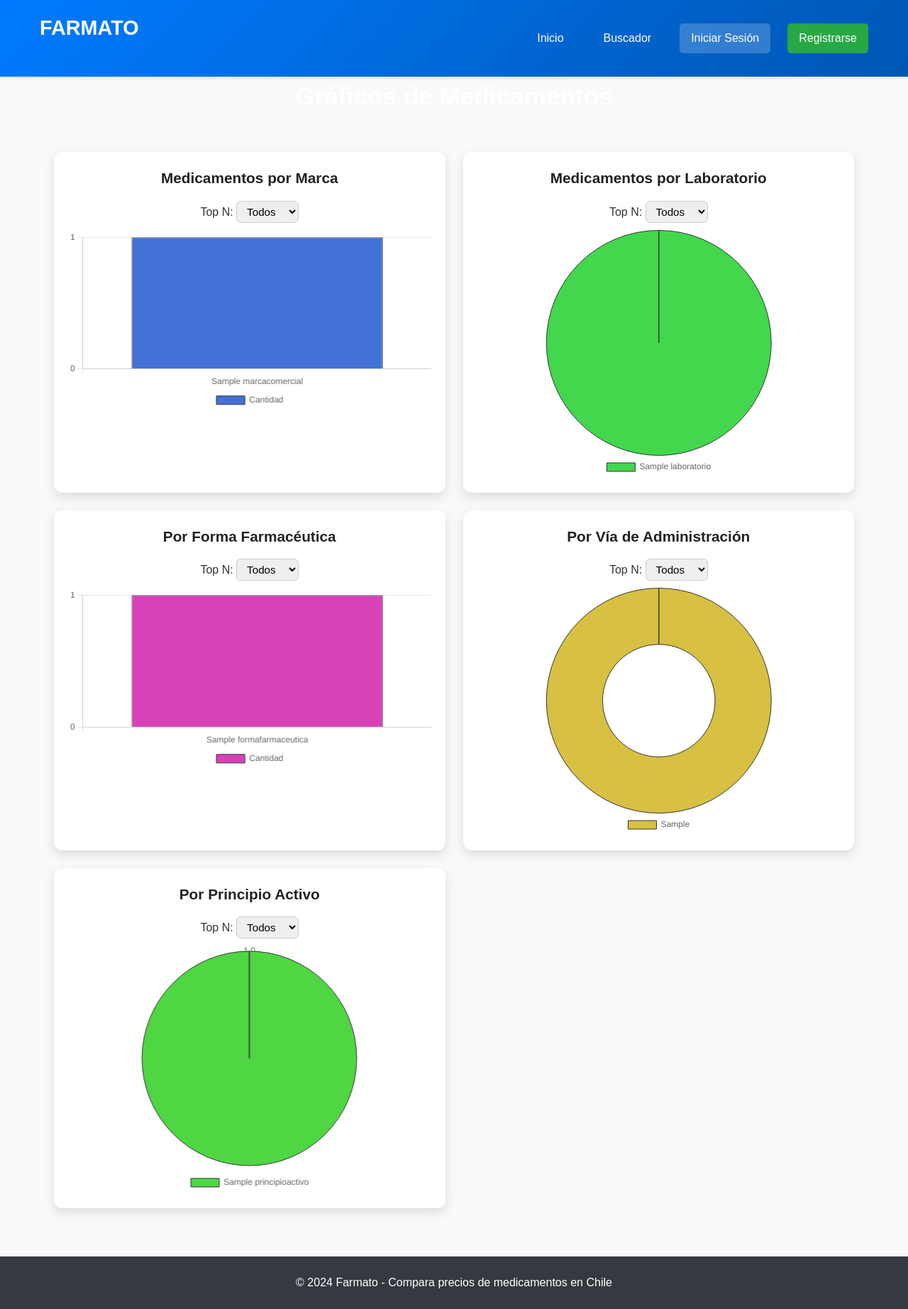
After one commit to Masacor/APT_Test, a Django app: page /dashboard/medicamentos/graficos/ in a window 1280 px wide. The commit adds this page. Shown: the whole page at 71% size. Run offline with Django 5.2, Linux system fonts and the light colour scheme; tables that the repository leaves empty hold one stand-in row (values such as "Sample post").

Commit message:
19: agregando grafico de medicamentos

```diff
--- a/comparador/models.py
+++ b/comparador/models.py
@@ -71,6 +71,10 @@ class PrecioFarmacia(models.Model):
     preciooferta = models.DecimalField(max_digits=10, decimal_places=2, blank=True, null=True)
     fecharegistro = models.DateField(default=date.today)
     presentacionurl = models.CharField(max_length=255, blank=True, null=True)
+    pf_urlfoto = models.CharField(max_length=255, blank=True, null=True)
+    pf_descripcion = models.CharField(max_length=255, blank=True, null=True)
+
+
 
     class Meta:
         db_table = 'preciofarmacia'
--- /dev/null
+++ b/comparador/static/css/admin_medicamento_graficos.css
@@ -0,0 +1,49 @@
+h1 {
+    text-align: center;
+    margin-bottom: 30px;
+    font-size: 2.2rem;
+    color: #ffffff;
+}
+
+.chart-grid {
+    display: grid;
+    grid-template-columns: repeat(auto-fill, minmax(450px, 1fr));
+    gap: 25px;
+    padding: 20px;
+}
+
+.chart-card {
+    background: #FFFFFF;
+    border-radius: 12px;
+    box-shadow: 0 6px 15px rgba(0,0,0,0.12);
+    padding: 20px;
+    transition: transform 0.2s ease, box-shadow 0.2s ease;
+}
+
+.chart-card:hover{
+    transform: translateY(-5px);
+    box-shadow: 0 10px 25px rgba(0,0,0,0.18);
+}
+
+.chart-card h3 {
+    text-align: center;
+    margin-bottom: 15px;
+    font-size: 1.3rem;
+    color: #222;
+}
+
+.chart-controls {
+    text-align: center;
+    margin-bottom: 10px;
+}
+
+.chart-controls select {
+    padding: 5px 10px;
+    border-radius: 6px;
+    border: 1px solid #ccc;
+    font-size: 0.95rem;
+}
+
+canvas{
+    max-height: 350px;
+}
--- /dev/null
+++ b/comparador/static/js/admin_medicamento_graficos.js
@@ -0,0 +1,84 @@
+// ==========================
+// UTILIDADES
+// ==========================
+
+// Generar paleta de colores armoniosa
+function generarColores(n){
+    const baseHue = Math.floor(Math.random()*360);
+    const colores = [];
+    for(let i=0;i<n;i++){
+        colores.push(`hsl(${(baseHue + i*30)%360}, 65%, 55%)`);
+    }
+    return colores;
+}
+
+// Crear o actualizar gráfico
+function crearChart(id, tipo, labels, data){
+    const ctx = document.getElementById(id);
+    if(!ctx) return;
+
+    // Destruir gráfico previo si existe
+    if(ctx.chart) ctx.chart.destroy();
+
+    ctx.chart = new Chart(ctx, {
+        type: tipo,
+        data: {
+            labels: labels.length ? labels : ["Sin datos"],
+            datasets: [{
+                label: "Cantidad",
+                data: data.length ? data : [0],
+                backgroundColor: generarColores(data.length || 1),
+                borderColor: "#333",
+                borderWidth: 1
+            }]
+        },
+        options: {
+            responsive: true,
+            plugins: {
+                legend: { display: true, position: "bottom" },
+                tooltip: { enabled: true, mode: 'index', intersect: false }
+            },
+            scales: tipo.includes("bar") || tipo.includes("line") ? {
+                y: { beginAtZero: true, ticks: { stepSize: 1 } }
+            } : {}
+        }
+    });
+}
+
+// ==========================
+// RENDER DE DATOS
+// ==========================
+
+const datosDjango = JSON.parse(document.getElementById("datos-django").textContent);
+
+// Tipos de gráficos distintos
+const tipos = {
+    "chartMarca": "bar",
+    "chartLaboratorio": "pie",
+    "chartForma": "bar",
+    "chartVia": "doughnut",
+    "chartPrincipio": "polarArea"
+};
+
+// Renderizar gráfico con Top N opcional
+function renderChart(id, topN){
+    const labels = datosDjango[id].labels;
+    const data = datosDjango[id].data;
+
+    if(topN>0){
+        crearChart(id, tipos[id], labels.slice(0, topN), data.slice(0, topN));
+    } else {
+        crearChart(id, tipos[id], labels, data);
+    }
+}
+
+// Render inicial todos los gráficos
+Object.keys(datosDjango).forEach(id => renderChart(id, 0));
+
+// Event listener para Top N
+document.querySelectorAll(".top-n").forEach(sel=>{
+    sel.addEventListener("change", function(){
+        const topN = parseInt(this.value);
+        renderChart(this.dataset.chart, topN);
+    });
+});
--- a/comparador/templates/admin_dashboard.html
+++ b/comparador/templates/admin_dashboard.html
@@ -62,8 +62,8 @@
             <h3>Gráficos de Usuarios</h3>
         </a>
 
-        <a href="{% url 'admin_usuario_graficos' %}" class="admin-card">
-            <h3>Gráficos de Medicamentos Guardados</h3>
+        <a href="{% url 'admin_medicamento_graficos' %}" class="admin-card">
+            <h3>Gráficos de Medicamentos</h3>
         </a>
 
         <a href="{% url 'admin_usuario_graficos' %}" class="admin-card">
--- /dev/null
+++ b/comparador/templates/admin_medicamento_graficos.html
@@ -0,0 +1,41 @@
+{% extends 'base.html' %}
+{% load static %}
+
+{% block extra_css %}
+<link rel="stylesheet" href="{% static 'css/admin_medicamento_graficos.css' %}">
+<script src="https://cdn.jsdelivr.net/npm/chart.js"></script>
+{% endblock %}
+
+{% block content %}
+
+<h1>Gráficos de Medicamentos</h1>
+
+<div class="chart-grid">
+
+    {% for chart_id, chart_name in graficos.items %}
+    <div class="chart-card">
+        <h3>{{ chart_name }}</h3>
+        <div class="chart-controls">
+            <label>Top N:
+                <select class="top-n" data-chart="{{ chart_id }}">
+                    <option value="0">Todos</option>
+                    <option value="3">Top 3</option>
+                    <option value="5">Top 5</option>
+                    <option value="10">Top 10</option>
+                </select>
+            </label>
+        </div>
+        <canvas id="{{ chart_id }}"></canvas>
+    </div>
+    {% endfor %}
+
+</div>
+
+<!-- Datos de Django en JSON -->
+<script id="datos-django" type="application/json">
+{{ datos_json|safe }}
+</script>
+
+<script src="{% static 'js/admin_medicamento_graficos.js' %}"></script>
+
+{% endblock %}
--- a/comparador/urls.py
+++ b/comparador/urls.py
@@ -24,6 +24,7 @@ urlpatterns = [
 
 
 
+    # ------------------------------ CRUDS
 
     # ADMIN
     path('dashboard/', views.admin_dashboard, name='admin_dashboard'),
@@ -53,12 +54,18 @@ urlpatterns = [
     path('dashboard/principioactivo/', views.principioactivo, name='admin_principioactivo'),
 
 
+
+    # --------------------------- GRAFICOS
     # GRAFICOS USUARIOS
     path('dashboard/usuarios/graficos/', views.admin_usuario_graficos, name='admin_usuario_graficos'),
+
+    # GRAFICOS MEDICAMENTOS
+    path("dashboard/medicamentos/graficos/", views.admin_medicamento_graficos, name="admin_medicamento_graficos"),
 
 
 
 
+    # ----------------------------- CRUDS QUE FALTAN
     # LOS QUE FALTAN
     # MEDICAMENTO_PRINCIPIO
     # path('dashboard/medicamento_principio/', views.medicamento_principio, name='admin_medicamento_principio'),
--- a/comparador/views.py
+++ b/comparador/views.py
@@ -5,54 +5,16 @@ from django.contrib.auth.models import User
 from django.contrib.auth.hashers import make_password, check_password# Para sign up
 import re # Para sign up
 from datetime import datetime, date # Para sign up
-from .models import Presentacion, PrincipioActivo, Usuario, PrecioFarmacia, Medicamento, MedicamentoPrincipio, Laboratorio, MarcaComercial, FormaFarmaceutica, ViasAdministracion, Guardado
-from django.db.models import Min, Max
+from .models import Presentacion, PrincipioActivo, Usuario, PrecioFarmacia, Medicamento, MedicamentoPrincipio, Laboratorio, MarcaComercial, FormaFarmaceutica, ViasAdministracion, Guardado, Region, Comuna
+from django.db.models import Min, Max, Count
 from django.http import Http404, JsonResponse
 from django.db import IntegrityError, transaction
 from django.db.models.deletion import ProtectedError
+import json
 
 
 
-
-# # Index
-# def index(request):
-#     query = request.GET.get('q')  # El texto que el usuario busca
-#     if query:
-#         medicamentos = Presentacion.objects.filter(descripcion__icontains=query)
-#     else:
-#         medicamentos = Presentacion.objects.all()
-
-#     return render(request, 'index.html', {'medicamentos': medicamentos, 'query': query})
-
-# def index(request):
-#     query = request.GET.get('q')
-
-#     if query:
-#         presentaciones = Presentacion.objects.filter(descripcion__icontains=query)
-#     else:
-#         presentaciones = Presentacion.objects.all()
-
-#     resultados = []
-
-#     for p in presentaciones:
-#         # Todos los precios asociados a esa presentación
-#         precios = PrecioFarmacia.objects.filter(idpresentacion=p)
-
-#         # Si hay precios
-#         for precio in precios:
-#             resultados.append({
-#                 'farmacia': precio.idfarmacia.nombrefarmacia,
-#                 'farmacia_url': precio.idfarmacia.url,
-#                 'precio': precio.precio,
-#                 'precio_oferta': precio.preciooferta,
-#                 'presentacion': p.descripcion,
-#                 'medicamento': p.idmedicamento.registrosanitario if p.idmedicamento else "",
-#                 'marca': p.idmedicamento.idmarca.nombremarca if p.idmedicamento and p.idmedicamento.idmarca else "",
-#                 'laboratorio': p.idmedicamento.idlaboratorio.nombrelaboratorio if p.idmedicamento and p.idmedicamento.idlaboratorio else "",
-#             })
-
-#     return render(request, 'index.html', {'resultados': resultados, 'query': query})
-
+# -------------------------------- INDEX
 def index(request):
     query = request.GET.get('q', '')
     resultados = []
@@ -78,50 +40,11 @@ def index(request):
             })
 
     return render(request, 'index.html', {'resultados': resultados, 'query': query})
+# -----------------------------
 
 
-# login
-# def login(request):
-#     if request.method == 'POST':
-#         email = request.POST.get('email')
-#         password = request.POST.get('password')
 
-#         errors = []
-
-#         if not email:
-#             errors.append('El correo electrónico es obligatorio')
-#         elif '@' not in email:
-#             errors.append('Ingresa un correo electrónico válido')
-
-#         if not password:
-#             errors.append('La contraseña es obligatoria')
-#         elif len(password) < 6:
-#             errors.append('La contraseña debe tener al menos 6 caracteres')
-
-#         if errors:
-#             for error in errors:
-#                 messages.error(request, error)
-#         else:
-#             try:
-#                 usuario = Usuario.objects.get(email=email)
-
-#                 # Verificar contraseña
-#                 if usuario.contraseña and check_password(password, usuario.contraseña):
-#                     # Guardamos sesión manualmente
-#                     request.session['usuario_id'] = usuario.idusuario
-#                     request.session['usuario_nombre'] = usuario.nombre
-#                     # messages.success(request, f'¡Bienvenido {usuario.nombre}!')
-#                     return redirect('index')
-#                 else:
-#                     messages.error(request, 'Correo o contraseña incorrectos')
-
-#             except Usuario.DoesNotExist:
-#                 messages.error(request, 'Correo o contraseña incorrectos')
-
-#     return render(request, 'login.html')
-
-
-# --------------------- Login
+# ----------------------------- LOGIN
 def login_usuario(request):
     if request.method == 'POST':
         email = request.POST.get('email')
@@ -156,115 +79,11 @@ def login_usuario(request):
             messages.error(request, 'Correo o contraseña incorrectos.')
 
     return render(request, 'login.html')
-
-# ----------------------  Panel de Admin CRUD
-# def admin_dashboard(request):
-#     if not request.session.get('is_admin'):
-#         return redirect('login')
-
-#     # Crear usuario
-#     # if request.method == 'POST' and 'crear' in request.POST:
-#     #     nombre = request.POST['nombre']
-#     #     correo = request.POST['correo']
-#     #     contraseña = make_password(request.POST['contraseña'])
-#     #     Usuario.objects.create(nombre=nombre, email=correo, contraseña=contraseña)
-#     #     return redirect('admin_dashboard')
-
-#     if request.method == 'POST' and 'crear' in request.POST:
-#         nombre = request.POST['nombre']
-#         correo = request.POST['correo']
-#         contraseña = make_password(request.POST['contraseña'])  # 🔹 hash
-#         Usuario.objects.create(nombre=nombre, email=correo, contraseña=contraseña)
-#         return redirect('admin_dashboard')
-
-#     # Editar usuario
-#     # if request.method == 'POST' and 'editar' in request.POST:
-#     #     usuario_id = request.POST['usuario_id']
-#     #     usuario = get_object_or_404(Usuario, idusuario=usuario_id)
-#     #     usuario.nombre = request.POST['nombre']
-#     #     usuario.email = request.POST['correo']
-#     #     if request.POST['contraseña']:
-#     #         usuario.contraseña = make_password(request.POST['contraseña'])
-#     #     usuario.save()
-#     #     return redirect('admin_dashboard')
-
-#     if request.method == 'POST' and 'editar' in request.POST:
-#         usuario_id = request.POST['usuario_id']
-#         usuario = get_object_or_404(Usuario, idusuario=usuario_id)
-#         usuario.nombre = request.POST['nombre']
-#         usuario.email = request.POST['correo']
-#         if request.POST['contraseña']:
-#             usuario.contraseña = make_password(request.POST['contraseña'])  # 🔹 hash
-#         usuario.save()
-#         return redirect('admin_dashboard')
-
-#     # Eliminar usuario
-#     if request.method == 'POST' and 'eliminar' in request.POST:
-#         usuario_id = request.POST['usuario_id']
-#         usuario = get_object_or_404(Usuario, idusuario=usuario_id)
-#         usuario.delete()
-#         return redirect('admin_dashboard')
-
-
-#     # Listar usuarios
-#     usuarios = Usuario.objects.all()
-#     return render(request, 'admin_dashboard.html', {'usuarios': usuarios})
+# ----------------------------
 
 
 
-# ----------------------- Sign up
-# def signup(request):
-#     if request.method == 'POST':
-#         nombre = request.POST.get('nombre')
-#         email = request.POST.get('email')
-#         password1 = request.POST.get('password1')
-#         password2 = request.POST.get('password2')
-#         fecha_nacimiento = request.POST.get('fecha_nacimiento')
-
-#         errors = []
-
-#         # Validaciones
-#         if not nombre or len(nombre.strip()) < 2:
-#             errors.append('El nombre debe tener al menos 2 caracteres.')
-#         if not email or '@' not in email:
-#             errors.append('Correo electrónico inválido.')
-#         elif Usuario.objects.filter(email=email).exists():
-#             errors.append('Este correo electrónico ya está registrado.')
-#         if not password1 or len(password1) < 6:
-#             errors.append('La contraseña debe tener al menos 6 caracteres.')
-#         elif password1 != password2:
-#             errors.append('Las contraseñas no coinciden.')
-#         try:
-#             fecha_nac = datetime.strptime(fecha_nacimiento, '%Y-%m-%d').date()
-#         except Exception:
-#             errors.append('Fecha de nacimiento inválida.')
-
-#         if errors:
-#             for error in errors:
-#                 messages.error(request, error)
-#             return render(request, 'signup.html')
-
-#         # Crear usuario
-#         try:
-#             Usuario.objects.create(
-#                 nombre=nombre,
-#                 email=email,
-#                 contraseña=make_password(password1),
-#                 fechanacimiento=fecha_nac
-#             )
-#             messages.success(request, '¡Cuenta creada exitosamente! Ahora puedes iniciar sesión.')
-#             return redirect('login')
-#         except Exception as e:
-#             messages.error(request, f'Error al crear la cuenta: {str(e)}')
-
-#     return render(request, 'signup.html')
-import json
-from django.shortcuts import render, redirect
-from django.contrib import messages
-from django.contrib.auth.hashers import make_password
-from .models import Region, Comuna, Usuario
-from datetime import date
-
+# ---------------------------- SIGNUP
 def signup(request):
     if request.method == "POST":
         nombre = request.POST.get("nombre")
@@ -306,9 +125,11 @@ def signup(request):
         "regiones": regiones,
         "comunas_json": json.dumps(comunas_json),
     })
-# -----------------------------------------------------
+# --------------------------------
 
-# ------------------- landing
+
+
+# -------------------------------- lANDING
 def landing(request):
     total_medicamentos = Presentacion.objects.count()
     total_precios = PrecioFarmacia.objects.count()
@@ -319,15 +140,19 @@ def landing(request):
         'total_precios': total_precios,
         'total_usuarios': total_usuarios,
     })
+# ---------------------------------
 
-# --------------- Logout
+
+
+# --------------------------------- LOGOUT
 def logout(request):
     request.session.flush()
     return redirect('landing')
-
-# ---------------------------------------------------
+# ---------------------------------
 
 
+
+# --------------------------------- BUSCADOR_PRUEBA
 def buscador_prueba(request):
     query = request.GET.get('q', '').strip()
     filtros_marcas = request.GET.getlist('marca')
@@ -417,9 +242,11 @@ def buscador_prueba(request):
     }
 
     return render(request, 'buscador_prueba.html', context)
+#--------------------------
 
 
 
+# ------------------------- INFORMACION_PRESENTACION
 def informacion_presentacion(request, descripcion):
     presentacion = get_object_or_404(Presentacion, descripcion=descripcion)
     precios = PrecioFarmacia.objects.filter(idpresentacion=presentacion).order_by('precio')
@@ -429,6 +256,7 @@ def informacion_presentacion(request, descripcion):
         'precios': precios
     }
     return render(request, 'informacion_presentacion.html', context)
+# --------------------------
 
 
 '''
@@ -693,7 +521,7 @@ def guardar_presentacion(request):
 
 
 
-# --------------------- CRUDS de todo
+# ----------------------- CRUDS de todo
 
 # ----------------------- DASHBOARD
 def admin_dashboard(request):
@@ -703,7 +531,9 @@ def admin_dashboard(request):
     return render(request, 'admin_dashboard.html')
 # -----------------------
 
-# -------------------- Usuario
+
+
+# ----------------------- USUARIO
 def admin_usuario(request):
     if not request.session.get('is_admin'):
         return redirect('login')
@@ -741,7 +571,9 @@ def admin_usuario(request):
 
 # --------------------------------
 
-# ------------------------------- Medicamentos
+
+
+# ------------------------------- MEDICAMENTOS
 def admin_medicamentos(request):
     if not request.session.get('is_admin'):
         return redirect('login')
@@ -819,9 +651,11 @@ def admin_medicamentos(request):
         'vias': vias,
     }
     return render(request, 'admin_medicamentos.html', context)
-# ---------------------------------------------------
+# -------------------------------
 
-# ------------------ Presentacion
+
+
+# ------------------------------- PRESENTACION
 from django.shortcuts import render, get_object_or_404, redirect
 from django.contrib import messages
 from .models import Presentacion, Medicamento
@@ -876,7 +710,9 @@ def presentacion(request):
     })
 # ---------------------
 
-# --------------------- Laboratorio
+
+
+# --------------------- LABORATORIO
 def laboratorio(request):
     if not request.session.get('is_admin'):
         return redirect('login')
@@ -930,9 +766,11 @@ def laboratorio(request):
     # Listar todos los laboratorios
     laboratorios = Laboratorio.objects.all().order_by('idlaboratorio')
     return render(request, 'admin_laboratorio.html', {'laboratorios': laboratorios})
-# ---------------------------------------------------------
+# -------------------------------
 
-# --------------------------- Marcacomercial
+
+
+# ------------------------------- MARCACOMERCIAL
 def marcacomercial(request):
     if not request.session.get('is_admin'):
         return redirect('login')
@@ -996,9 +834,11 @@ def marcacomercial(request):
         'marcas': marcas,
     }
     return render(request, 'admin_marcacomercial.html', context)
-# ----------------------------------------
+# -------------------------
 
-# --------------- Vias_administracion
+
+
+# ------------------------- VIAS_ADMINISTRACION
 def vias_administracion(request):
     if not request.session.get('is_admin'):
         return redirect('login')
@@ -1076,9 +916,11 @@ def vias_administracion(request):
         'vias': vias,
     }
     return render(request, 'admin_vias_administracion.html', context)
-# -------------------------------------------------
+# ---------------------------
 
-# ----------------------- FormaFarmaceutica
+
+
+# --------------------------- FORMAFARMACEUTICA
 def formafarmaceutica(request):
     if not request.session.get('is_admin'):
         return redirect('login')
@@ -1133,9 +975,11 @@ def formafarmaceutica(request):
     # Mostrar todas las formas farmacéuticas
     formas = FormaFarmaceutica.objects.all().order_by('idforma')
     return render(request, 'admin_formafarmaceutica.html', {'formas': formas})
-# -----------------------------------
+# --------------------------
 
-# -------------------- PrincipioActivo
+
+
+# -------------------------- PRINCIPIOACTIVO
 def principioactivo(request):
     if not request.session.get('is_admin'):
         return redirect('login')
@@ -1186,7 +1030,7 @@ def principioactivo(request):
     return render(request, 'admin_principioactivo.html', {'principios': principios})
 # --------------------------------
 
-# ----------------------- PrecioFarmacia
+# -------------------------------- PrecioFarmacia
 # ----------------------------------------------------------------------------------------------------------
 
 
@@ -1267,8 +1111,11 @@ def perfil_usuario(request):
         'usuario': usuario,
         'guardados': guardados,
     })
+# ----------------------------
 
 
+
+# ---------------------------- GUARDADOS
 def guaradados(request):
     """Mostrar los guardados del usuario en forma de tarjetas.
 
@@ -1295,7 +1142,7 @@ def guaradados(request):
         'guardados': guardados,
         'usuario': usuario,
     })
-# ----------------------------------------------------------
+# ---------------------------------
 
 
 
@@ -1305,13 +1152,9 @@ def guaradados(request):
 
 
 
-# ------------------------ GRAFICOS DE PRUEBA
-from django.shortcuts import render
-from django.db.models import Count
-from datetime import date
-from .models import Usuario
-import json
+# -----------------------------------------------GRAFICOS DE LAS TABLAS
 
+# ----------------------------- GRAFICO DE TABLA USUARIO
 def admin_usuario_graficos(request):
     usuarios = Usuario.objects.all()
 
@@ -1352,3 +1195,56 @@ def admin_usuario_graficos(request):
     }
 
     return render(request, 'admin_usuario_graficos.html', context)
+# ------------------------------------------------------------------------------------------------------------------------------------
+
+
+
+# ------------------------ GRAFICOS MEDICAMENTOS
+def admin_medicamento_graficos(request):
+    # Por marca
+    por_marca = Medicamento.objects.values("idmarca__nombremarca").annotate(total=Count("idmedicamento")).order_by("-total")
+    marcas_labels = [x["idmarca__nombremarca"] or "Sin marca" for x in por_marca]
+    marcas_data = [x["total"] for x in por_marca]
+
+    # Por laboratorio
+    por_laboratorio = Medicamento.objects.values("idlaboratorio__nombrelaboratorio").annotate(total=Count("idmedicamento")).order_by("-total")
+    lab_labels = [x["idlaboratorio__nombrelaboratorio"] or "Sin laboratorio" for x in por_laboratorio]
+    lab_data = [x["total"] for x in por_laboratorio]
+
+    # Por forma farmacéutica
+    por_forma = Medicamento.objects.values("idforma__nombreforma").annotate(total=Count("idmedicamento")).order_by("-total")
+    forma_labels = [x["idforma__nombreforma"] or "Sin forma" for x in por_forma]
+    forma_data = [x["total"] for x in por_forma]
+
+    # Por vía de administración
+    por_via = Medicamento.objects.values("id_via__via").annotate(total=Count("idmedicamento")).order_by("-total")
+    via_labels = [x["id_via__via"] or "Sin vía" for x in por_via]
+    via_data = [x["total"] for x in por_via]
+
+    # Por principio activo
+    por_principio = MedicamentoPrincipio.objects.values("idprincipio__nombre").annotate(total=Count("idmedicamento")).order_by("-total")
+    principio_labels = [x["idprincipio__nombre"] or "Sin principio" for x in por_principio]
+    principio_data = [x["total"] for x in por_principio]
+
+    # Diccionario de datos
+    datos = {
+        "chartMarca": {"labels": marcas_labels, "data": marcas_data},
+        "chartLaboratorio": {"labels": lab_labels, "data": lab_data},
+        "chartForma": {"labels": forma_labels, "data": forma_data},
+        "chartVia": {"labels": via_labels, "data": via_data},
+        "chartPrincipio": {"labels": principio_labels, "data": principio_data},
+    }
+
+    # Diccionario de nombres de gráficos (para iterar en template)
+    graficos = {
+        "chartMarca": "Medicamentos por Marca",
+        "chartLaboratorio": "Medicamentos por Laboratorio",
+        "chartForma": "Por Forma Farmacéutica",
+        "chartVia": "Por Vía de Administración",
+        "chartPrincipio": "Por Principio Activo"
+    }
+
+    return render(request, "admin_medicamento_graficos.html", {
+        "datos_json": json.dumps(datos),
+        "graficos": graficos
+    })
```
